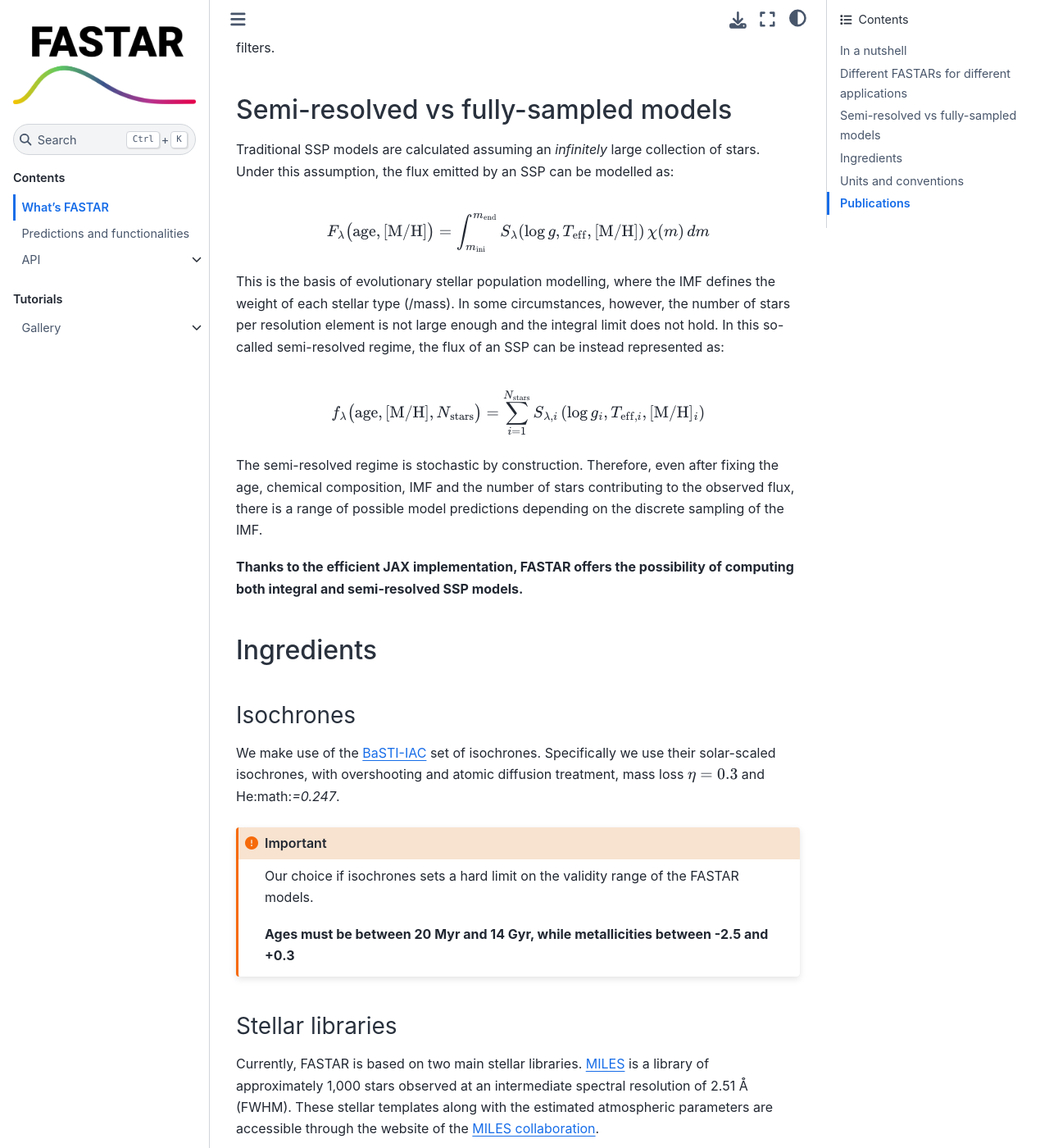
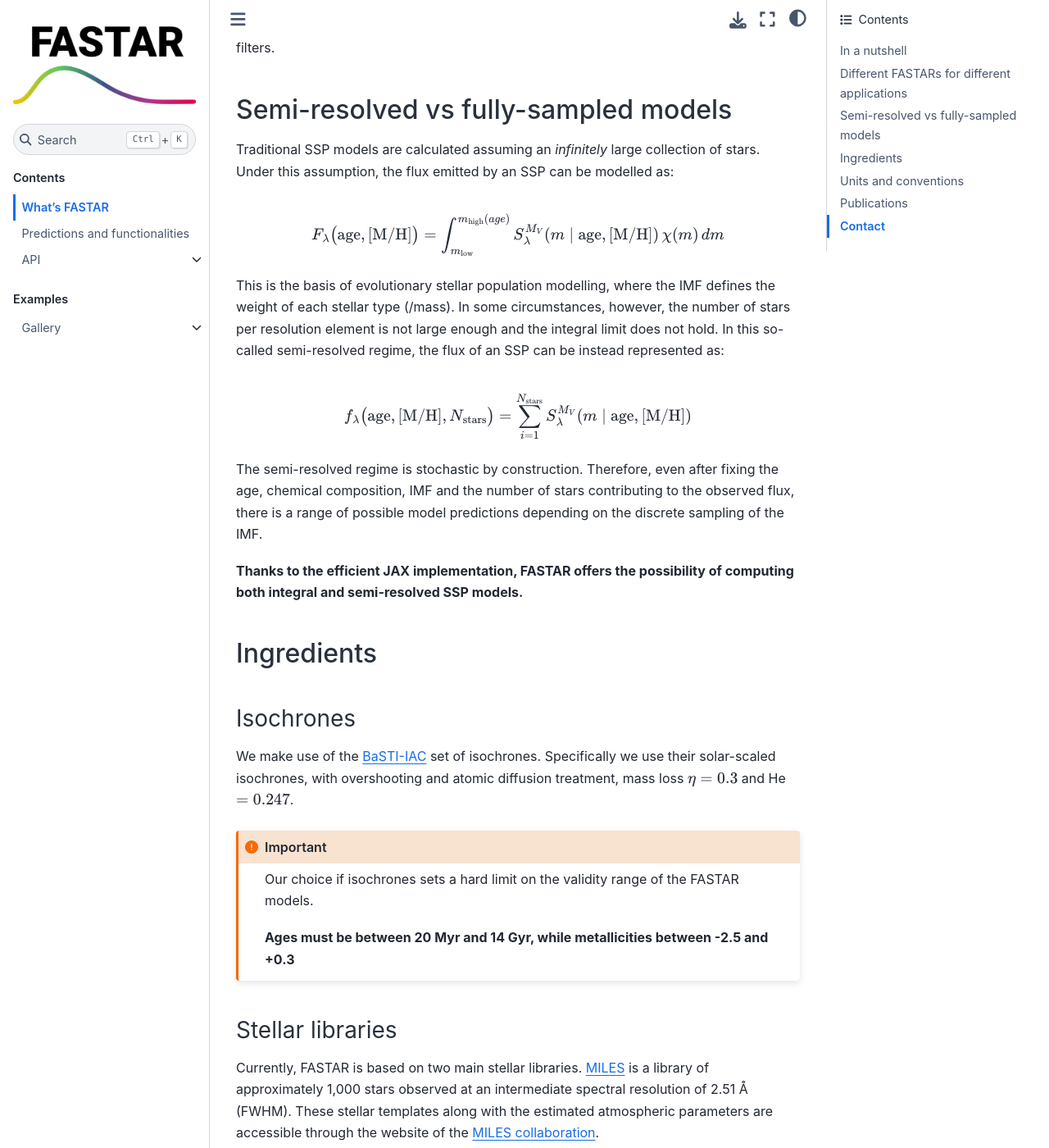
Before and after one commit to inavarro/fastar, a Sphinx documentation site: the page built from docs/introduction.rst, in a window 1280 px wide and 1400 px high, scrolled down 1277 px. Shown: the whole window at 82% size. Built offline with Sphinx 7.4.7 and the Sphinx Book theme 1.1.4, drawn with Linux system fonts in a browser that asks for light colours; some of the changed text lies outside the part shown.

Commit message:
Cleaner documentation

```diff
--- a/docs/index.rst
+++ b/docs/index.rst
@@ -18,7 +18,7 @@
 
 .. toctree::
    :maxdepth: 1
-   :caption: Tutorials
+   :caption: Examples
    :hidden:
 
    examples/index
--- a/docs/introduction.rst
+++ b/docs/introduction.rst
@@ -39,16 +39,16 @@
 Traditional SSP models are calculated assuming an *infinitely* large collection of stars. Under this assumption, the flux emitted by an SSP can be modelled as:
 
 .. math::
-        F_\lambda \bigl(\text{age}, [\mathrm{M}/\mathrm{H}] \bigr)
-    = \int_{m_{\mathrm{ini}}}^{m_{\mathrm{end}}}
-      S_\lambda \!\left(\log g, T_{\mathrm{eff}}, [\mathrm{M}/\mathrm{H}] \right)
+    F_\lambda \bigl(\text{age}, [\mathrm{M}/\mathrm{H}] \bigr)
+    = \int_{m_{\mathrm{low}}}^{m_{\mathrm{high}}(age)}
+      S_\lambda^{M_V}\!\left(m \mid \mathrm{age},[\mathrm{M}/\mathrm{H}]\right)
       \,\chi(m) \, dm
 
 This is the basis of evolutionary stellar population modelling, where the IMF defines the weight of each stellar type (/mass). In some circumstances, however, the number of stars per resolution element is not large enough and the integral limit does not hold. In this so-called semi-resolved regime, the flux of an SSP can be instead represented as:
 
 .. math::
-        f_\lambda\bigl(\text{age}, [\mathrm{M}/\mathrm{H}], N_\mathrm{stars}\bigr)
-    = \sum_{i=1}^{N_\mathrm{stars}} S_{\lambda, i} \, \!\left(\log g_i, T_{\mathrm{eff},i}, [\mathrm{M}/\mathrm{H}]_i \right)
+    f_\lambda\bigl(\text{age}, [\mathrm{M}/\mathrm{H}], N_\mathrm{stars}\bigr)
+    = \sum_{i=1}^{N_\mathrm{stars}} S_\lambda^{M_V}\!\left(m \mid \mathrm{age},[\mathrm{M}/\mathrm{H}]\right)
 
 
 The semi-resolved regime is stochastic by construction. Therefore, even after fixing the age, chemical composition, IMF and the number of stars contributing to the observed flux, there is a range of possible model predictions depending on the discrete sampling of the IMF.
@@ -61,7 +61,7 @@
 Isochrones
 ^^^^^^^^^^^^
 
-We make use of the `BaSTI-IAC <http://basti-iac.oa-abruzzo.inaf.it/>`_ set of isochrones. Specifically we use their solar-scaled isochrones, with overshooting and atomic diffusion treatment, mass loss :math:`\eta=0.3` and He:math:`=0.247`.
+We make use of the `BaSTI-IAC <http://basti-iac.oa-abruzzo.inaf.it/>`_ set of isochrones. Specifically we use their solar-scaled isochrones, with overshooting and atomic diffusion treatment, mass loss :math:`\eta=0.3` and He :math:`=0.247`.
 
 .. important::
 
@@ -167,3 +167,10 @@
 
   *Martín-Navarro I. et al.*
   `MNRAS, 447, 1033 (2015) <https://ui.adsabs.harvard.edu/abs/2015MNRAS.447.1033M>`_
+
+
+Contact
+-----------
+
+For any questions or suggestions, contact us at
+`ignacio.martin@iac.es <mailto:ignacio.martin@iac.es>`_.
--- a/docs/outputs.rst
+++ b/docs/outputs.rst
@@ -104,9 +104,9 @@
 
 .. code-block:: python
 
-    from fastar.tools.utils import compute_linetrength
+    from fastar.tools.utils import compute_linestrengths
 
-    line_strength = compute_linetrength(ssp.wave, model, index_name, index_table)
+    line_strength = compute_linestrengths(ssp.wave, model, index_name, index_table)
 
 
 **Magnitudes and colors**
```
